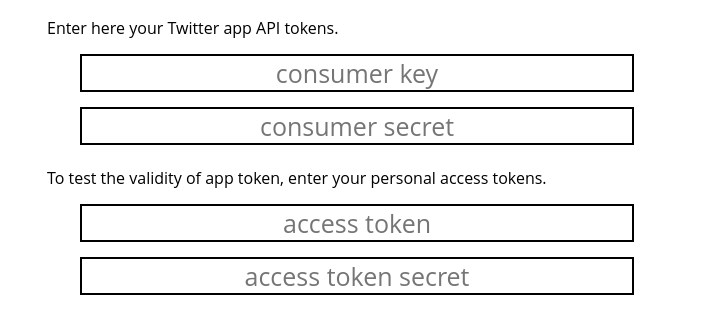
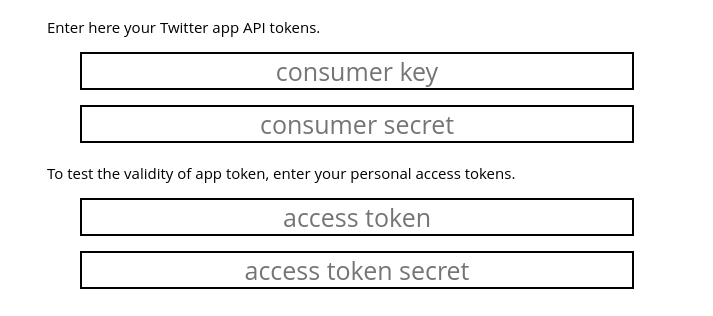
Before and after one commit to UniTwit/uni.js, a plain HTML site: page public/pages/install.html in a window 1280 px wide. Shown: the part 439-755 px from the top of the page, without its empty margins (283-996 px from the left). Drawn offline with nearby package versions, Linux system fonts and the light colour scheme; files that its build step writes are made by us from their sources; no server answers; files whose address does not match are found by name.

Commit message:
Correct merging.

```diff
--- a/public/skins/uni/css/installer.css
+++ b/public/skins/uni/css/installer.css
@@ -2,12 +2,8 @@
 	margin: 0;
 	padding: 0;
 	font-family: 'Open Sans',Helvetica,Arial,sans-serif;
-<<<<<<< HEAD
 	font-size: 15px;
 	outline: none;
-=======
-	font-size: 15px;
->>>>>>> 15f3a23eaa7ebbd7a6cce2c449be78d9a0a81531
 }
 
 section{
```
